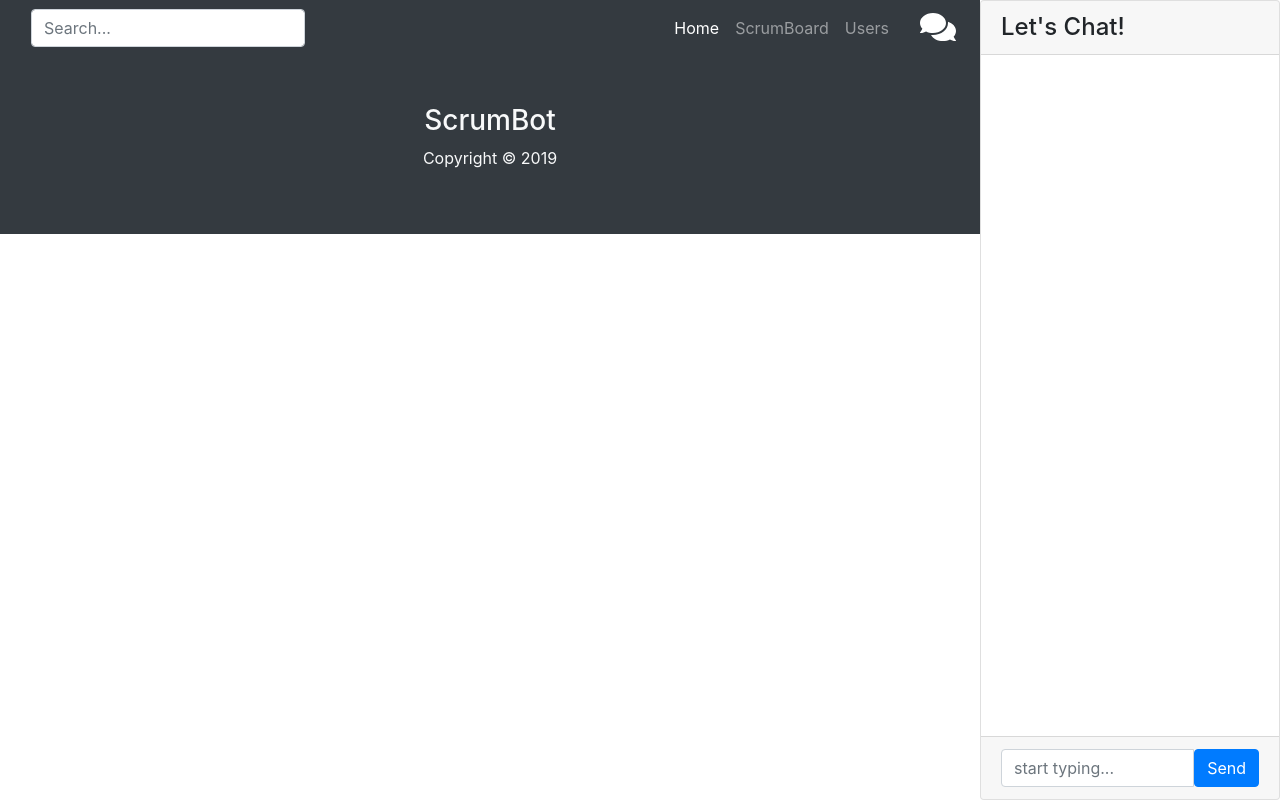
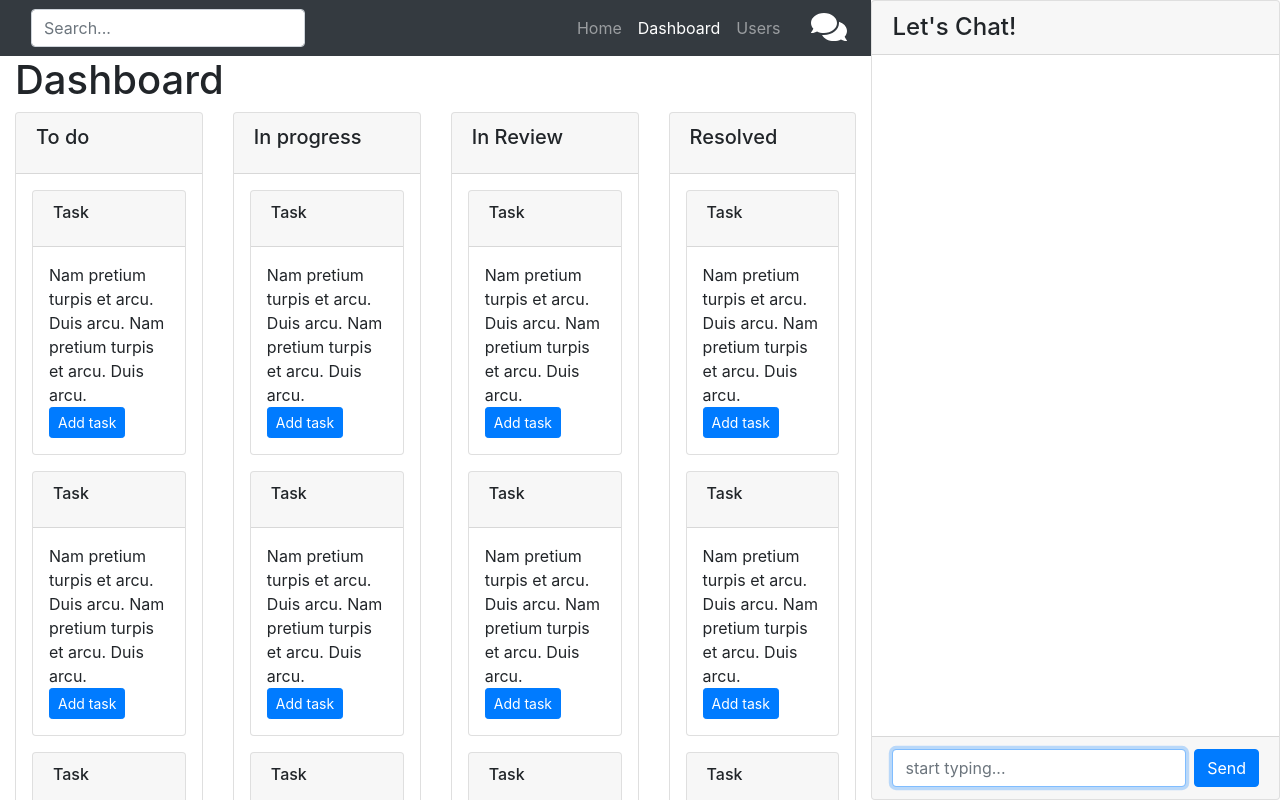
Before and after one commit to KSzczesniak/ScrumBotApp, a React (Create React App) app: page /dashboard in a window 1280 px wide. Shown: the top 800 px of the page. Built offline with nearby package versions, Linux system fonts and the light colour scheme.

Commit message:
Fix sidebar width issue, adding Dashboard page

```diff
--- a/src/App.js
+++ b/src/App.js
@@ -2,14 +2,16 @@ import React from 'react';
 import { Route, Switch } from 'react-router-dom'
 import './App.css';
 import Layout from './layouts/Layout'
-import Home from './containers/Home';
+import Home from './containers/Home/Home';
 import Landing from './pages/landing/Landing'
+import Dashboard from './containers/Dashboard/Dashboard';
 
 function App() {
     return (
         <Layout>
             <Switch>
                 <Route path="/home" exact component={Home} />
+                <Route path="/dashboard" exact component={Dashboard} />
                 <Route path="/" exact component={Landing} />
             </Switch>
         </Layout>
--- a/src/compoments/Chat/Chat.js
+++ b/src/compoments/Chat/Chat.js
@@ -1,4 +1,4 @@
-import React from 'react';
+import React, { useEffect, useRef } from 'react';
 import { connect } from 'react-redux';
 import {
     Card,
@@ -8,32 +8,60 @@ import {
     InputGroup,
     Input,
     Button,
-    ListGroup
 } from 'reactstrap';
 
 import MessageList from '../MessageList/MessageList';
 import * as actions from '../../store/actions/index';
 
 const Chat = props => {
+    const inputRef = useRef(null);
+    const messagesRef = useRef(null);
 
-    const inputChangedHandler = (event) => {
+    useEffect(() => {
+        inputRef.current.focus();
+        scrollToBottom();
+    }, []);
+
+    useEffect(() => {
+        scrollToBottom();
+    });
+
+    const scrollToBottom = () => {
+        messagesRef.current.scrollIntoView({ behavior: "smooth", block: "end" });
+    }
+
+    const inputChangedHandler = event => {
         props.onInputChanged(event.target.value);
     }
 
+    const keyPressedHandler = event => {
+        if (event.charCode === 13) {
+            props.onMessageSent(props.currentMessage);
+            inputRef.current.value = '';
+        }
+    }
+
     return (
-        <Card style={{ height: "100vh", maxHeight: "100vh", position: "fixed", top: 0, width: "100wv" }} >
+        <Card style={{ height: "100vh", width: "100%" }} >
             <CardHeader >
                 <strong className="h4">Let's Chat!</strong>
             </CardHeader>
             <CardBody style={{ overflowY: "scroll" }} >
-                <ListGroup>
+                <div ref={messagesRef}>
                     <MessageList messages={props.messages} />
-                </ListGroup>
+                </div>
             </CardBody>
             <CardFooter >
                 <InputGroup>
-                    <Input placeholder="start typing..." onChange={inputChangedHandler} />
-                    <Button onClick={() => props.onMessageSent(props.currentMessage)} color="primary">Send</Button>
+                    <Input placeholder="start typing..."
+                        className="mr-2 rounded"
+                        onChange={inputChangedHandler}
+                        innerRef={inputRef}
+                        onKeyPress={keyPressedHandler} />
+                    <Button onClick={() => props.onMessageSent(props.currentMessage)}
+                        color="primary">
+                        Send
+                    </Button>
                 </InputGroup>
             </CardFooter>
         </Card>
--- a/src/compoments/MessageList/MessageList.js
+++ b/src/compoments/MessageList/MessageList.js
@@ -1,12 +1,11 @@
 import React from 'react'
-import { ListGroup} from 'reactstrap'
+import { ListGroup } from 'reactstrap'
 
 import BotMessageItem from './MessageItems/BotMessageItem/BotMessageItem'
 import UserMessageItem from './MessageItems/UserMessageItem/UserMessageItem'
 
 
 const MessageList = props => {
-    //const tempMessages = [{m:"Hi",t:"BOT"}, {m:"Hi",t:"USER"}, {m:"Hi",t:"BOT"},{m:"Hi",t:"USER"},{m:"Hi",t:"BOT"}]
     let id = 0;
     let messages = null;
     if (props.messages) {
--- a/src/compoments/Navbar/Navbar.js
+++ b/src/compoments/Navbar/Navbar.js
@@ -1,5 +1,6 @@
 import React from 'react';
 import { connect } from 'react-redux';
+import { NavLink as NavLinkRoute } from 'react-router-dom'
 import {
     Container,
     Navbar,
@@ -33,13 +34,19 @@ const NavbarComponent = props => {
                 <Collapse navbar>
                     <Nav className="ml-auto" color="light" navbar>
                         <NavItem>
-                            <NavLink active>Home</NavLink>
+                            <NavLinkRoute to="/home">
+                                <NavLink>Home</NavLink>
+                            </NavLinkRoute>
                         </NavItem>
                         <NavItem>
-                            <NavLink>ScrumBoard</NavLink>
+                            <NavLinkRoute to="/dashboard">
+                                <NavLink>Dashboard</NavLink>
+                            </NavLinkRoute>
                         </NavItem>
                         <NavItem>
-                            <NavLink>Users</NavLink>
+                            <NavLinkRoute to="/users">
+                                <NavLink>Users</NavLink>
+                            </NavLinkRoute>
                         </NavItem>
                     </Nav>
                 </Collapse>
--- a/src/compoments/Sidebar/Sidebar.js
+++ b/src/compoments/Sidebar/Sidebar.js
@@ -1,7 +1,5 @@
 import React, { Component } from 'react'
 import { connect } from 'react-redux'
-
-import PerfectScrollbar from 'react-perfect-scrollbar';
 
 import classes from "./Sidebar.module.css"
 import Chat from "../Chat/Chat"
@@ -16,9 +14,7 @@ export class Sidebar extends Component {
         }
         return (
             <nav className={style.join(' ')} >
-                <PerfectScrollbar>
-                    <Chat />
-                </PerfectScrollbar>
+                <Chat />
             </nav >
         )
     }
--- a/src/compoments/Sidebar/Sidebar.module.css
+++ b/src/compoments/Sidebar/Sidebar.module.css
@@ -1,12 +1,12 @@
 .sidebar {
-  min-width: 300px;
-  max-width: 300px;
+  width: 600px;
   display: block;
   /* -webkit-transition: margin-left 0.4s ease-in-out, left 0.4s ease-in-out;
   transition: margin-left 0.4s ease-in-out, left 0.4s ease-in-out; */
   -webkit-transition: all .4s ease-in-out;
   transition: all .4s ease-in-out;
-  border-left: 0; }
+  border-left: 0;
+}
 
 .sidebarBrand {
   font-weight: 400;
@@ -28,6 +28,6 @@
     margin-left: 0.375rem; }
 
 .sidebar.closed {
-  margin-right: -300px; }
+  margin-right: -600px; }
   .sidebar.closed .sidebar-content {
     right: -300px; }
--- /dev/null
+++ b/src/compoments/Stage/Stage.js
@@ -0,0 +1,26 @@
+import React from 'react'
+import {
+    Button,
+    Card,
+    CardTitle,
+    CardBody,
+    CardHeader,
+} from 'reactstrap'
+
+const Stage = props => {
+
+    return (
+        <Card className="mb-3">
+            <CardHeader>
+                <CardTitle tag="h5">{props.name}</CardTitle>
+            </CardHeader>
+            <CardBody className="p-3">
+                {props.children}
+                <Button color="primary" block>
+                    Add task
+                </Button>
+            </CardBody>
+        </Card>
+    )
+}
+export default Stage
--- /dev/null
+++ b/src/compoments/Stage/Task/Task.js
@@ -0,0 +1,29 @@
+import React from 'react'
+
+import {
+    Button,
+    Card,
+    CardTitle,
+    CardBody,
+    CardHeader,
+} from 'reactstrap'
+
+const Task = () => {
+    return (
+        <Card className="mb-3">
+            <CardHeader>
+                <CardTitle tag="h6">Task</CardTitle>
+            </CardHeader>
+            <CardBody className="p-3">
+                <div>
+                    Nam pretium turpis et arcu. Duis arcu. Nam pretium turpis et arcu. Duis arcu.
+                </div>
+                <Button color="primary" size="sm">
+                    Add task
+                </Button>
+            </CardBody>
+        </Card>
+    )
+}
+
+export default Task
--- /dev/null
+++ b/src/containers/Dashboard/Dashboard.js
@@ -0,0 +1,41 @@
+import React from 'react'
+import {
+    Container,
+    Row,
+    Col,
+} from 'reactstrap'
+
+import Stage from '../../compoments/Stage/Stage'
+import Task from '../../compoments/Stage/Task/Task'
+
+
+
+const Dashboard = () => {
+
+    const fakeArray = [1, 1, 1]
+    let id = 0;
+    const tasks = fakeArray.map(dupa => {
+        return <Task key={id++}></Task>
+    })
+    const stageNames = ['To do', 'In progress', 'In Review', 'Resolved']
+    const stages = stageNames.map(name => {
+        return (
+            <Col md="6" lg="3">
+                <Stage key={id++} name={name}>
+                    {tasks}
+                </Stage>
+            </Col>
+        )
+    })
+
+    return (
+        <Container>
+            <h1>Dashboard</h1>
+            <Row>
+                {stages}
+            </Row>
+        </Container>
+    )
+}
+
+export default Dashboard
--- a/src/containers/Home.js
+++ b/src/containers/Home/Home.js
@@ -5,7 +5,7 @@ class Home extends Component {
     render() {
         return (
             <Fragment>
-                <div className="bg-light" style={{ minHeight: 400}}>
+                <div className="bg-light" style={{ minHeight: 400 }}>
                     Hello
                 <Button></Button>
                 </div>
--- a/src/pages/landing/Landing.js
+++ b/src/pages/landing/Landing.js
@@ -18,12 +18,10 @@ const Header = () => (
         <div className={classes.darkOverlay}>
             <Container >
                 <br />
-                <Row><Col xl="6">
-                    <h1 className="display-4">Best Ways To Learn <strong>Scrum</strong> !</h1>
-                    <br /></Col>
-                </Row>
                 <Row>
                     <Col xl="6">
+                        <h1 className="display-4">Best Ways To Learn <strong>Scrum</strong> !</h1>
+                        <br />
                         <CheckListItem>
                             Lorem ipsum dolor sit amet consectetur adipisicing elit. Accusantium omnis eius
                                     doloremque! Ipsam, aperiam vero.
```
Also changed, not shown: src/assets/img/home.jpg (deleted).
